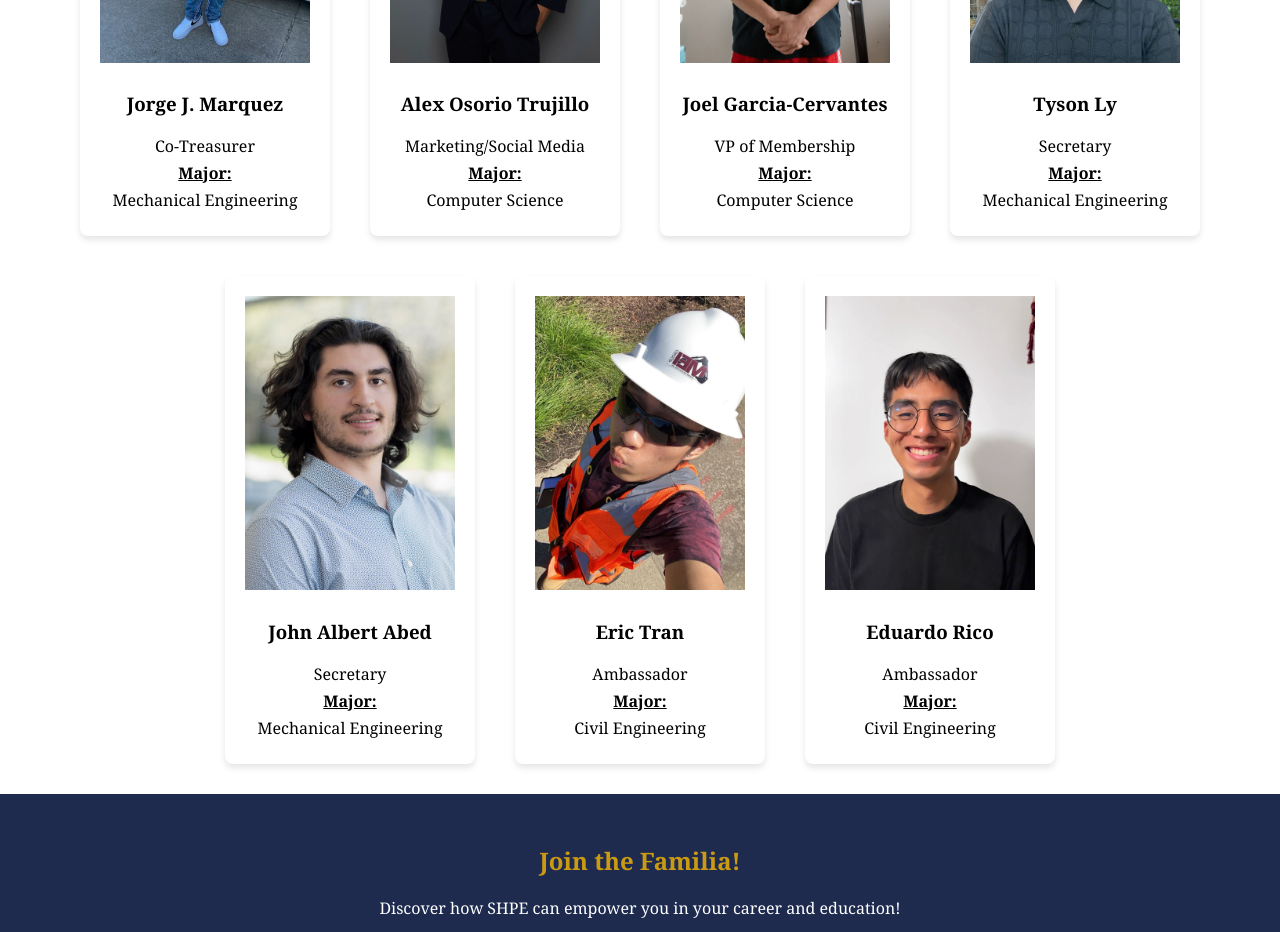
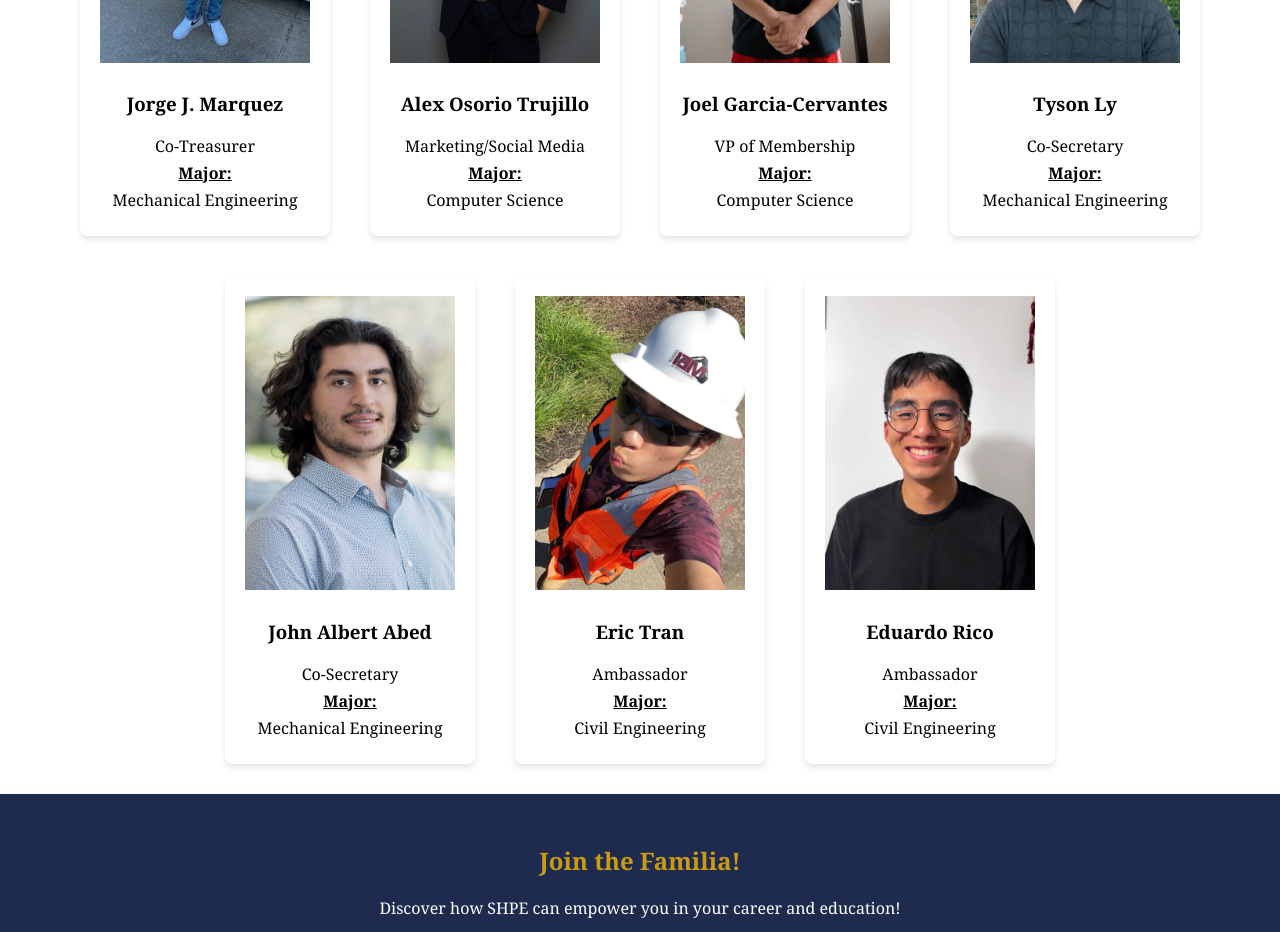
Before and after one commit to alex-osorio10/shpe_website, a React (Vite) app in the folder my_shpe_website/: page /officers in a window 1280 px wide. Shown: the part 920-1852 px from the top of the page. Built offline with nearby package versions, Linux system fonts and the light colour scheme.

Commit message:
Added co to secretaries

```diff
--- a/my_shpe_website/src/Officers.jsx
+++ b/my_shpe_website/src/Officers.jsx
@@ -64,14 +64,14 @@ const officerData = [
   },
   {
     name: "Tyson Ly",
-    title: "Secretary",
+    title: "Co-Secretary",
     department: "Mechanical Engineering",
     imgSrc: tysonPhoto,
     linkedInUrl: "https://linkedin.com"
   },
   {
     name: "John Albert Abed",
-    title: "Secretary",
+    title: "Co-Secretary",
     department: "Mechanical Engineering",
     imgSrc: johnPhoto,
     linkedInUrl: "https://linkedin.com"
```
